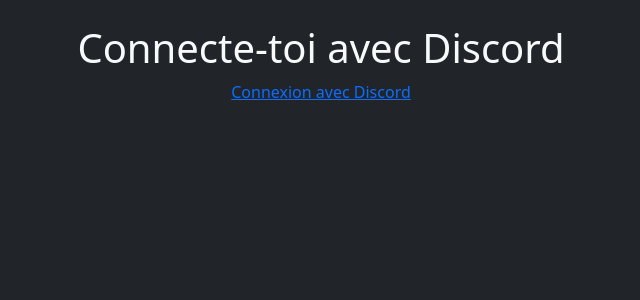
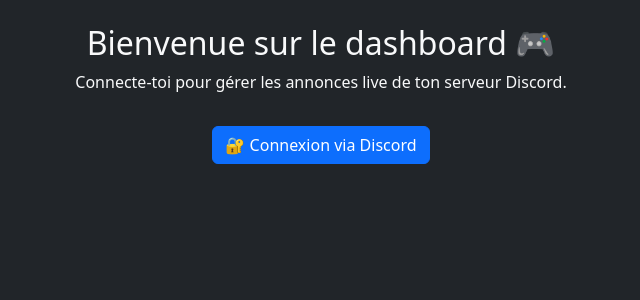
Before and after one commit to Drakereaper/discord-bot-live-alert, a Flask app: page / in a window 1280 px wide. Shown: the part 50-350 px from the top of the page, without its empty margins (319-959 px from the left). Run offline with Flask 3, Linux system fonts and the light colour scheme.

Commit message:
💄 Mise à jour UI stylisée avec Bootstrap

```diff
--- a/discord_dashboard_advanced/templates/login.html
+++ b/discord_dashboard_advanced/templates/login.html
@@ -2,7 +2,8 @@
 {% block title %}Connexion{% endblock %}
 {% block content %}
 <div class="text-center">
-    <h1>Connecte-toi avec Discord</h1>
-    <a href="{{ url_for('login') }}">Connexion avec Discord</a>
+  <h2>Bienvenue sur le dashboard 🎮</h2>
+  <p>Connecte-toi pour gérer les annonces live de ton serveur Discord.</p>
+  <a class="btn btn-primary mt-3" href="{{ url_for('login') }}">🔐 Connexion via Discord</a>
 </div>
 {% endblock %}
```
Also changed, not shown: discord_dashboard_advanced/templates/dashboard.html (+13 -16 lines), discord_dashboard_advanced/templates/base.html (line endings or trailing spaces), discord_dashboard_advanced/templates/manage.html (indentation only).
